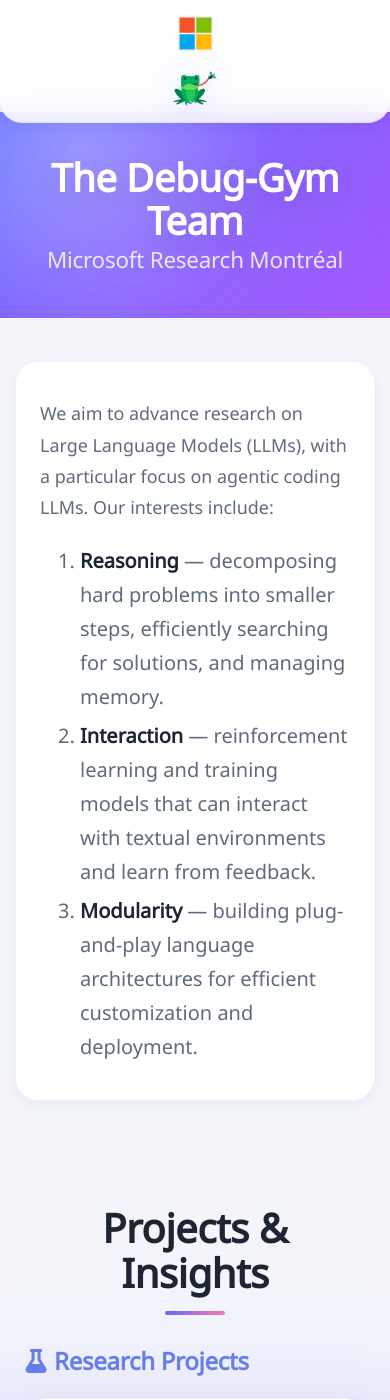
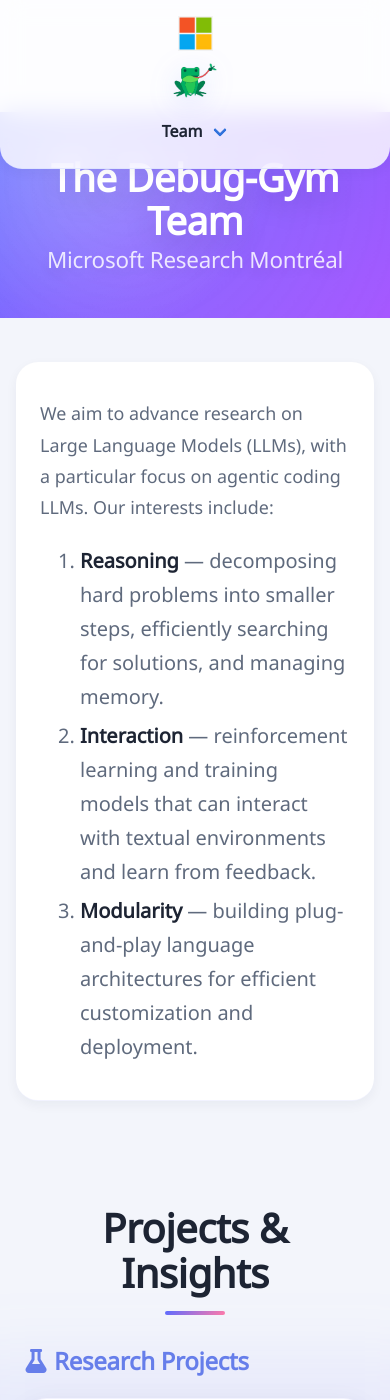
Before and after one commit to microsoft/debug-gym, a Jekyll site: the page built from docs/index.html, in a window 390 px wide and 1400 px high. Built offline with Jekyll 4.4.1, drawn with Linux system fonts in a browser that asks for light colours; some web fonts are replaced; a style sheet for code colours, icons or effects is not loaded.

Commit message:
example team member page

```diff
--- a/docs/_includes/nav.html
+++ b/docs/_includes/nav.html
@@ -1,14 +1,17 @@
 <!-- Navigation Bar -->
-<nav class="navbar-custom">
+<nav class="navbar-custom" role="navigation" aria-label="Main navigation">
   <div class="navbar-brand">
-    <a href="{{ '/' | relative_url }}">
+    <a href="{{ '/' | relative_url }}" class="navbar-logo-link" aria-label="Microsoft Research homepage">
       <img src="{{ '/static/images/Microsoft_logo.svg' | relative_url }}" alt="Microsoft Research" class="navbar-logo">
     </a>
-    <div class="navbar-divider"></div>
+    <div class="navbar-divider" aria-hidden="true"></div>
     <div class="navbar-title">
-      <a href="{{ '/' | relative_url }}" style="text-decoration: none; color: inherit; display: flex; align-items: center; gap: 0.75rem;">
-  <img src="{{ '/static/images/froggy_new_logo.png' | relative_url }}" alt="Debug-Gym Team" class="debug-gym-inline-logo">
+      <a href="{{ '/' | relative_url }}" class="navbar-home-link" aria-label="Debug-Gym homepage">
+        <img src="{{ '/static/images/froggy_new_logo.png' | relative_url }}" alt="Debug-Gym Team" class="debug-gym-inline-logo">
       </a>
     </div>
   </div>
+  <div class="navbar-links">
+    <a href="{{ '/team/' | relative_url }}" class="navbar-link">Team</a>
+  </div>
 </nav>
--- a/docs/static/css/custom.css
+++ b/docs/static/css/custom.css
@@ -130,6 +130,7 @@
   z-index: 1000;
   display: flex;
   align-items: center;
+  justify-content: space-between;
   padding: 0 2rem;
 }
 
@@ -138,6 +139,18 @@
   align-items: center;
   gap: 1.5rem;
   flex: 1;
+}
+
+.navbar-logo-link,
+.navbar-home-link {
+  display: flex;
+  align-items: center;
+  text-decoration: none;
+}
+
+.navbar-home-link {
+  color: inherit;
+  gap: 0.75rem;
 }
 
 .navbar-logo {
@@ -165,11 +178,144 @@
   color: var(--color-text);
 }
 
+.navbar-links {
+  display: flex;
+  align-items: center;
+  gap: 1.25rem;
+}
+
+.navbar-link {
+  font-size: 1rem;
+  font-weight: 600;
+  color: var(--color-text);
+  text-decoration: none;
+  padding: 0.6rem 1.1rem;
+  border-radius: 999px;
+  transition: color 0.2s ease, background-color 0.2s ease, box-shadow 0.2s ease;
+}
+
+.navbar-link:hover,
+.navbar-link:focus {
+  color: var(--color-primary-dark);
+  background-color: rgba(92, 107, 255, 0.12);
+  box-shadow: 0 8px 20px rgba(92, 107, 255, 0.12);
+}
+
 .debug-gym-inline-logo {
   height: 45px;
   max-height: 45px;
   width: auto;
   filter: drop-shadow(0 6px 18px rgba(92, 107, 255, 0.2));
+}
+
+/* Team Page */
+.section.team-intro {
+  padding-top: 6.5rem;
+  padding-bottom: 2.5rem;
+}
+
+.section.team-directory {
+  padding-top: 1rem;
+  padding-bottom: 5rem;
+}
+
+.team-grid {
+  display: grid;
+  grid-template-columns: repeat(auto-fit, minmax(240px, 1fr));
+  gap: 2rem;
+}
+
+.team-card {
+  background: var(--color-surface);
+  border-radius: var(--radius-xl);
+  border: 1px solid rgba(92, 107, 255, 0.08);
+  box-shadow: 0 25px 60px rgba(92, 107, 255, 0.08);
+  padding: 2.25rem 1.75rem 2rem;
+  display: flex;
+  flex-direction: column;
+  align-items: center;
+  text-align: center;
+  transition: transform 0.3s ease, box-shadow 0.3s ease;
+}
+
+.team-card:hover {
+  transform: translateY(-6px);
+  box-shadow: 0 35px 70px rgba(92, 107, 255, 0.12);
+}
+
+.team-card__photo {
+  width: 112px;
+  height: 112px;
+  border-radius: 50%;
+  overflow: hidden;
+  margin-bottom: 1.25rem;
+  box-shadow: 0 16px 35px rgba(92, 107, 255, 0.18);
+  border: 3px solid rgba(92, 107, 255, 0.22);
+  display: flex;
+  align-items: center;
+  justify-content: center;
+  background: radial-gradient(circle, rgba(92, 107, 255, 0.12) 0%, rgba(92, 107, 255, 0.05) 70%, rgba(92, 107, 255, 0) 100%);
+}
+
+.team-card__photo img {
+  width: 100%;
+  height: 100%;
+  object-fit: cover;
+}
+
+.team-card__photo--placeholder {
+  color: var(--color-primary);
+  font-weight: 700;
+  font-size: 2.5rem;
+}
+
+.team-card__body {
+  display: flex;
+  flex-direction: column;
+  gap: 0.5rem;
+}
+
+.team-card__name {
+  font-size: 1.35rem;
+  font-weight: 700;
+  color: var(--color-text);
+}
+
+.team-card__role {
+  font-size: 1rem;
+  color: var(--color-primary-dark);
+  font-weight: 600;
+}
+
+.team-card__affiliation {
+  font-size: 0.95rem;
+  color: var(--color-text-muted);
+}
+
+.team-card__links {
+  margin-top: 1rem;
+  display: flex;
+  flex-wrap: wrap;
+  gap: 0.6rem;
+  justify-content: center;
+}
+
+.team-card__link {
+  font-size: 0.9rem;
+  font-weight: 600;
+  color: var(--color-primary-dark);
+  background: rgba(92, 107, 255, 0.12);
+  padding: 0.45rem 0.85rem;
+  border-radius: 999px;
+  text-decoration: none;
+  transition: background 0.2s ease, color 0.2s ease, box-shadow 0.2s ease;
+}
+
+.team-card__link:hover,
+.team-card__link:focus {
+  background: linear-gradient(135deg, var(--color-primary) 0%, var(--color-secondary) 100%);
+  color: white;
+  box-shadow: 0 12px 24px rgba(92, 107, 255, 0.25);
 }
 
 /* Hero Section */
@@ -960,6 +1106,16 @@
     justify-content: center;
   }
 
+  .navbar-links {
+    width: 100%;
+    justify-content: center;
+    gap: 0.85rem;
+  }
+
+  .navbar-link {
+    padding: 0.55rem 0.9rem;
+  }
+
   .navbar-divider {
     display: none;
   }
@@ -972,6 +1128,28 @@
     height: 35px;
     max-height: 35px;
     filter: drop-shadow(0 5px 14px rgba(92, 107, 255, 0.18));
+  }
+
+  .section.team-intro {
+    padding-top: 5.25rem;
+    padding-bottom: 2rem;
+  }
+
+  .section.team-directory {
+    padding-bottom: 3.25rem;
+  }
+
+  .team-grid {
+    gap: 1.5rem;
+  }
+
+  .team-card {
+    padding: 1.8rem 1.5rem;
+  }
+
+  .team-card__photo {
+    width: 96px;
+    height: 96px;
   }
 
   .navbar-title {
```
Also changed, not shown: docs/_data/team.yml (added, +16 -0 lines), docs/team.html (added, +62 -0 lines), docs/README-JEKYLL.md, docs/static/images/team/sample-headshot.png (added).
